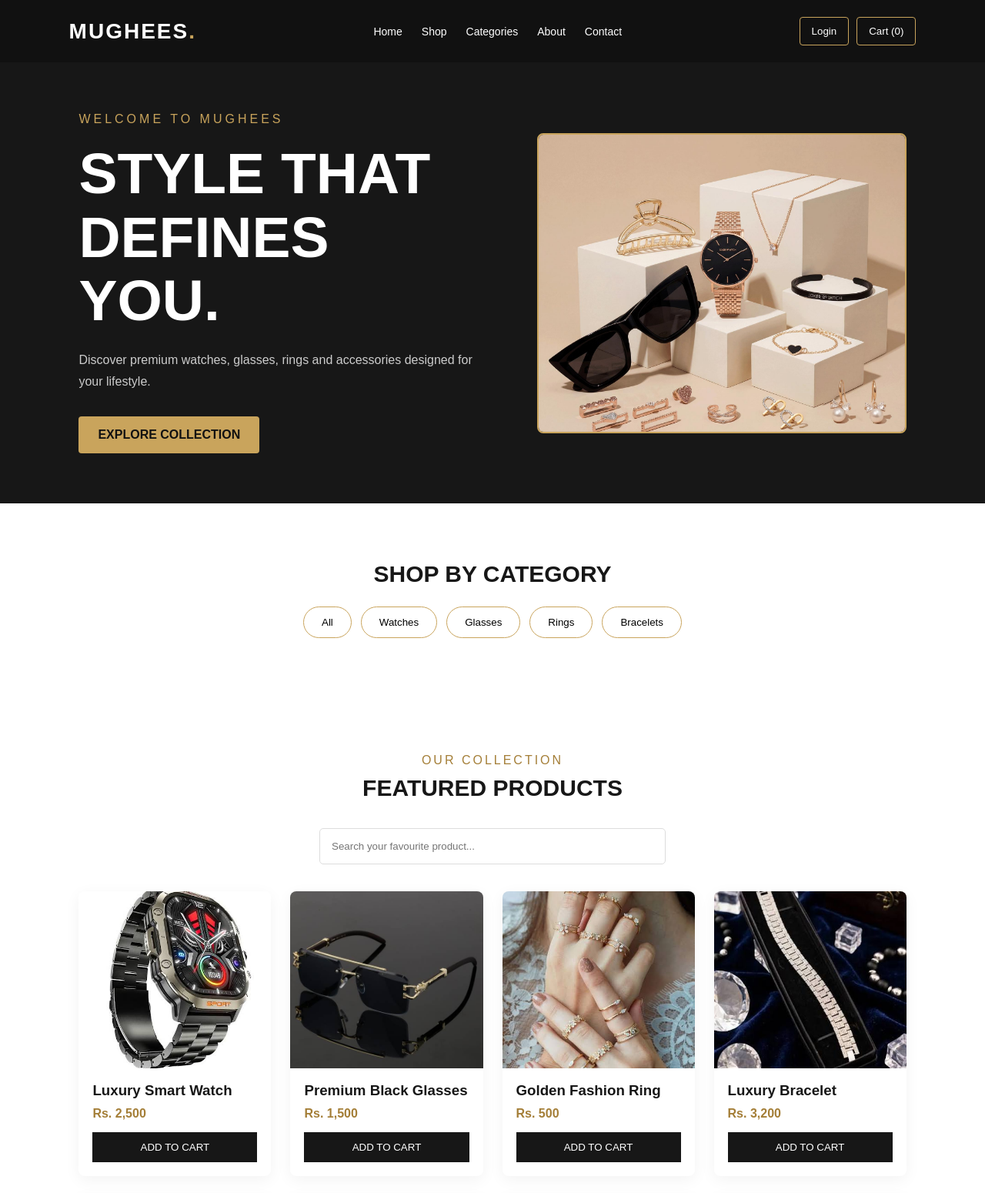
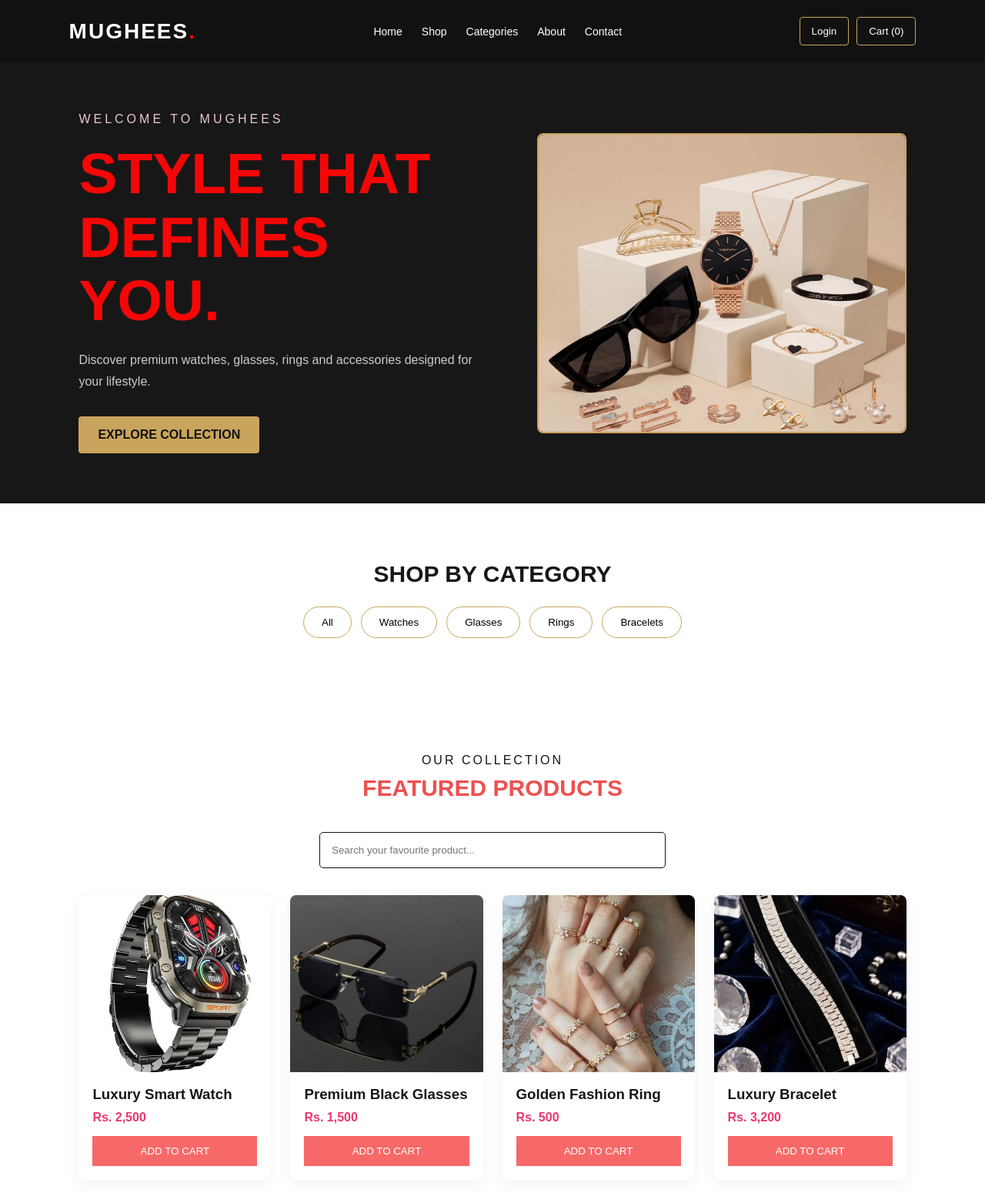
Before and after one commit to tutataqi786/mughees, a plain HTML site: page images/index.html in a window 1280 px wide. Shown: the top 1550 px of the page at 77% size. Drawn offline with Linux system fonts and the light colour scheme; files that its build step writes are made by us from their sources; files whose address does not match are found by name.

Commit message:
first commit

```diff
--- a/style.css
+++ b/style.css
@@ -33,7 +33,7 @@ body {
 
 .logo span,
 footer span {
-    color: #c9a45c;
+    color: #f20707;
 }
 
 nav {
@@ -75,7 +75,7 @@ nav a:hover {
     min-height: 570px;
     padding: 65px 8%;
     background: #171717;
-    color: white;
+    color: rgb(245, 7, 7);
     display: flex;
     align-items: center;
     justify-content: space-between;
@@ -87,7 +87,7 @@ nav a:hover {
 }
 
 .small-heading {
-    color: #c9a45c;
+    color: #ecc9ce;
     letter-spacing: 4px;
     margin-bottom: 20px;
 }
@@ -175,7 +175,7 @@ body {
 
 .progress-fill {
     height: 100%;
-    background: #61e6fd !important;
+    background: #5f030f !important;
     border-radius: 20px;
     transition: width 1.2s ease;
 }
@@ -244,22 +244,28 @@ body {
 
 .category-list button:hover {
     background: #171717;
-    color: white;
+    color: #f66e6e;
 }
 
 .section-heading p {
-    color: #a47e37;
+    color: #151514;
     letter-spacing: 3px;
     margin-bottom: 10px;
+}
+
+.section-heading h2 {
+    color: #ed5050;
+    margin-bottom: 30px;
 }
 
 #search {
     width: min(100%, 450px);
     padding: 15px;
-    border: 1px solid #ddd;
+    border: 1px solid #121111;
     margin: 10px 0 35px;
     border-radius: 5px;
-    outline-color: #c9a45c;
+    outline-color: #d40c0c;
+    hover: 1px solid #f93b5e;
 }
 
 .product-grid {
@@ -279,7 +285,7 @@ body {
 
 .product-card:hover {
     transform: translateY(-8px);
-    box-shadow: 0 12px 25px #00000020;
+    box-shadow: 0 12px 25px #d40606;
 }
 
 .product-card img {
@@ -298,14 +304,14 @@ body {
 }
 
 .product-info p {
-    color: #a47e37;
+    color: #eb3770;
     font-weight: bold;
     margin-bottom: 15px;
 }
 
 .product-info button {
     width: 100%;
-    background: #171717;
+    background: #f76969;
     color: white;
     border: none;
     padding: 12px;
```
